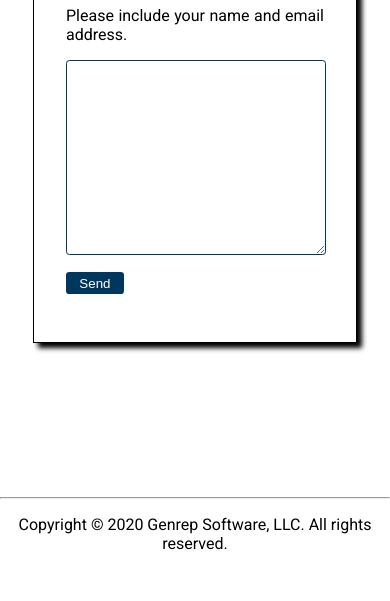
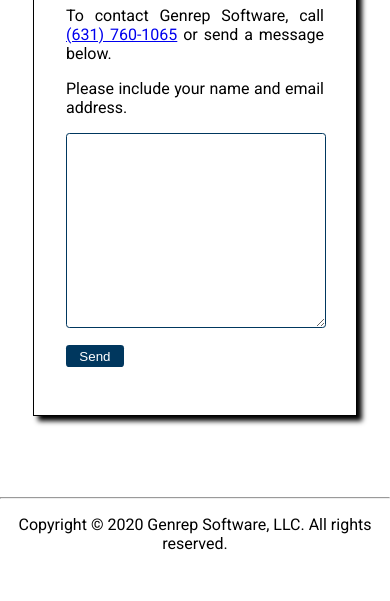
Before and after one commit to Genrep-Software/genrep-software.github.io, a plain HTML site: page contact/index.html in a window 390 px wide. Shown: the part 243-844 px from the top of the page. Drawn offline with Linux system fonts and the light colour scheme.

Commit message:
Add phone number to contact page

```diff
--- a/contact/index.html
+++ b/contact/index.html
@@ -81,6 +81,7 @@
   <!-- Main text body -->
   <div class="main">
     <h1>Contact Us</h1>
+    <p>To contact Genrep Software, call <a href="tel:1-631-760-1065">(631) 760-1065</a> or send a message below.</p>
     <p>Please include your name and email address.</p>
     <div class="contact-form">
       <iframe name="hiddenFrame" width="0" height="0" border="0" style="display: none;"></iframe>
```
